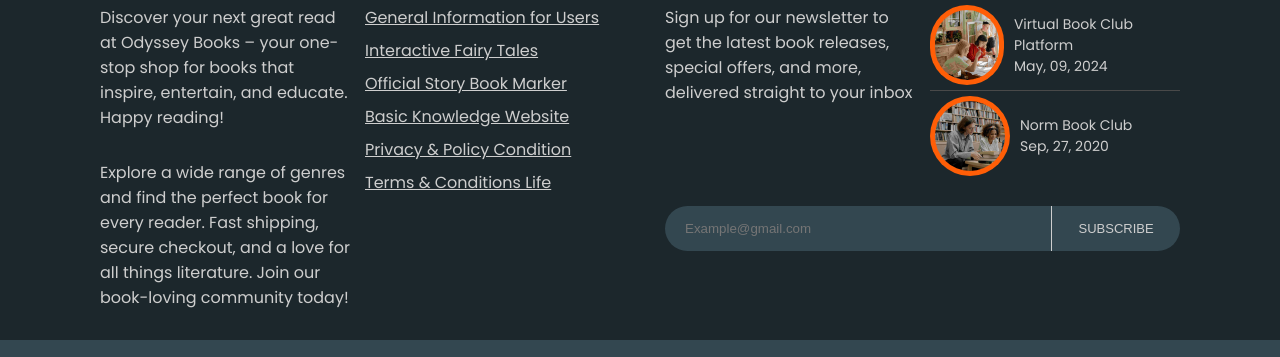
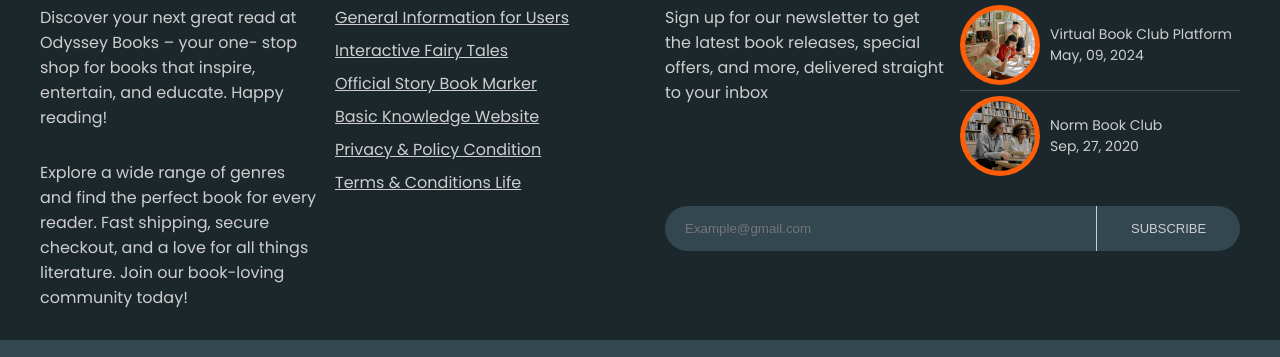
Before and after one commit to CreefordSanchez/book-store, a website: page index.html in a window 1280 px wide. Shown: the part 1568-1925 px from the top of the page. Drawn offline with Linux system fonts and the light colour scheme.

Commit message:
change-container-style-css

```diff
--- a/assets/css/style.css
+++ b/assets/css/style.css
@@ -9,7 +9,7 @@
 }
 
 .container {
-  width: min(100% - 30px, 1080px);
+  width: min(100% - 30px, 1200px);
   margin-inline: auto;
 }
 
```
